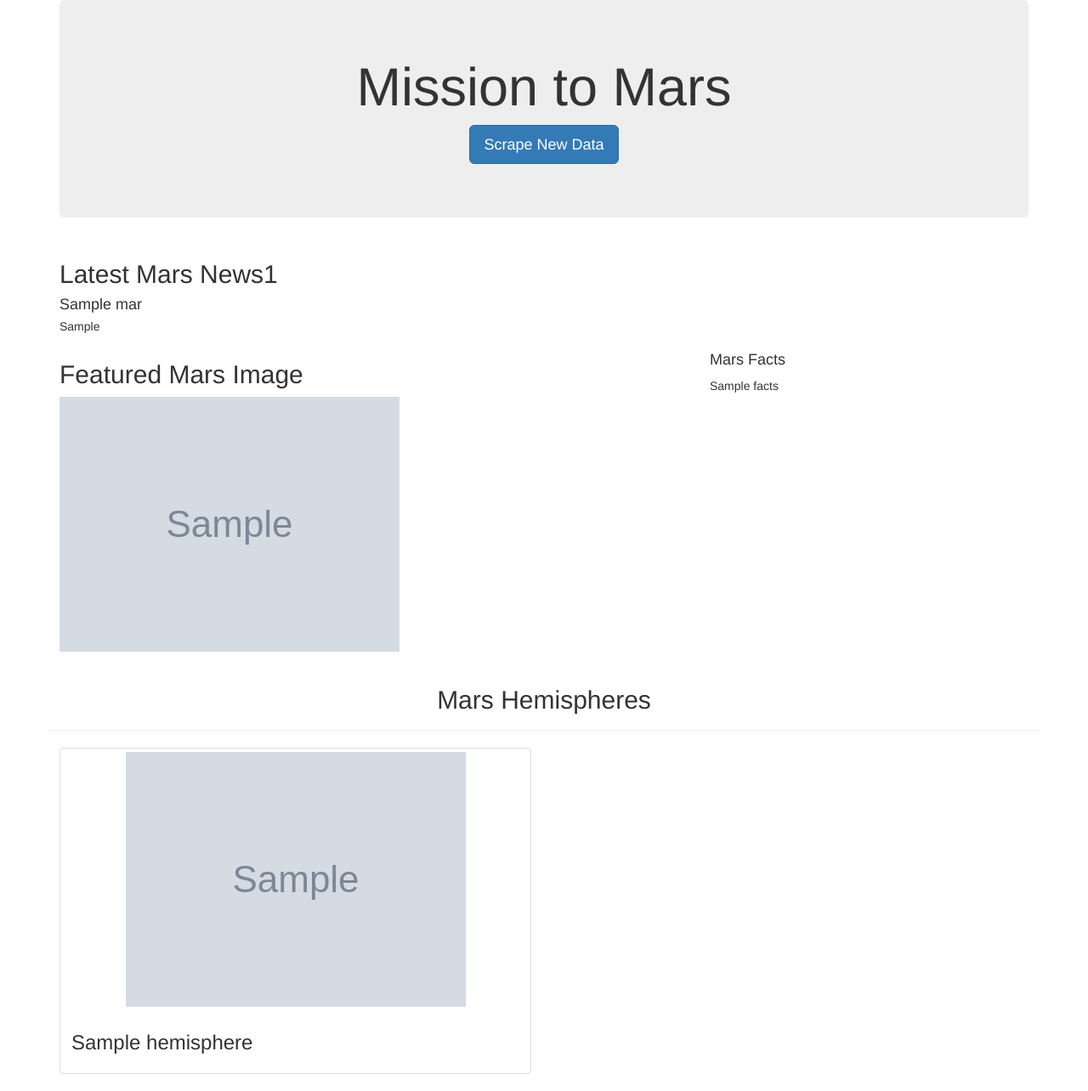
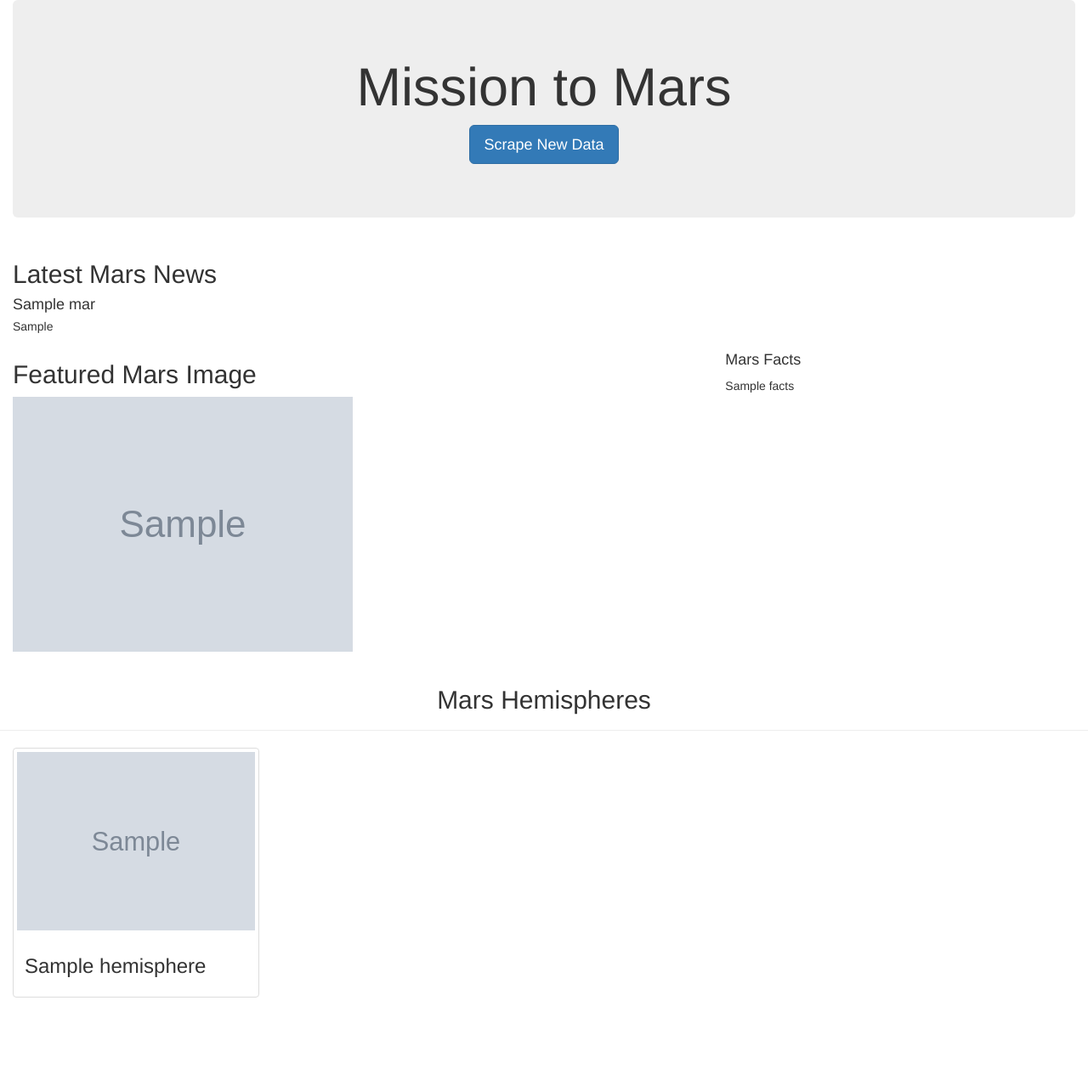
Before and after one commit to JPesel/Challenge10, a Flask app: page / in a window 1280 px wide. Shown: the whole page at 85% size. After the commit the page ends 1174 px from the top, so only its background shows below. Run offline with Flask 2, Linux system fonts and the light colour scheme; grey boxes marked "Sample" are stand-in pictures; a database or web service that is not in the repository returns one stand-in record (values such as "Sample title"); some libraries are stand-ins or nearby versions.

Commit message:
Adding bootstrap customizing to index.html

```diff
--- a/templates/index.html
+++ b/templates/index.html
@@ -11,7 +11,7 @@
     />
   </head>
   <body>
-    <div class="container">
+    <div class="container-fluid">
       <!-- Add Jumbotron to Header -->
       <div class="jumbotron text-center">
         <h1>Mission to Mars</h1>
@@ -24,7 +24,7 @@
         <div class="col-md-12">
           <div class="media">
             <div class="media-body">
-              <h2>Latest Mars News1</h2>
+              <h2>Latest Mars News</h2>
               <h4 class="media-heading">{{ mars.news_title }}</h4>
               <p>{{ mars.news_paragraph }}</p>
             </div>
@@ -61,7 +61,7 @@
         </div>
 
         {% for hemisphere in mars.hemispheres %}
-        <div class="col-md-6">
+        <div class="col-sm-3">
           <div class="thumbnail">
             <img src="{{hemisphere.img_url | default('static/images/error.png', true)}}" alt="...">
             <div class="caption">
```
